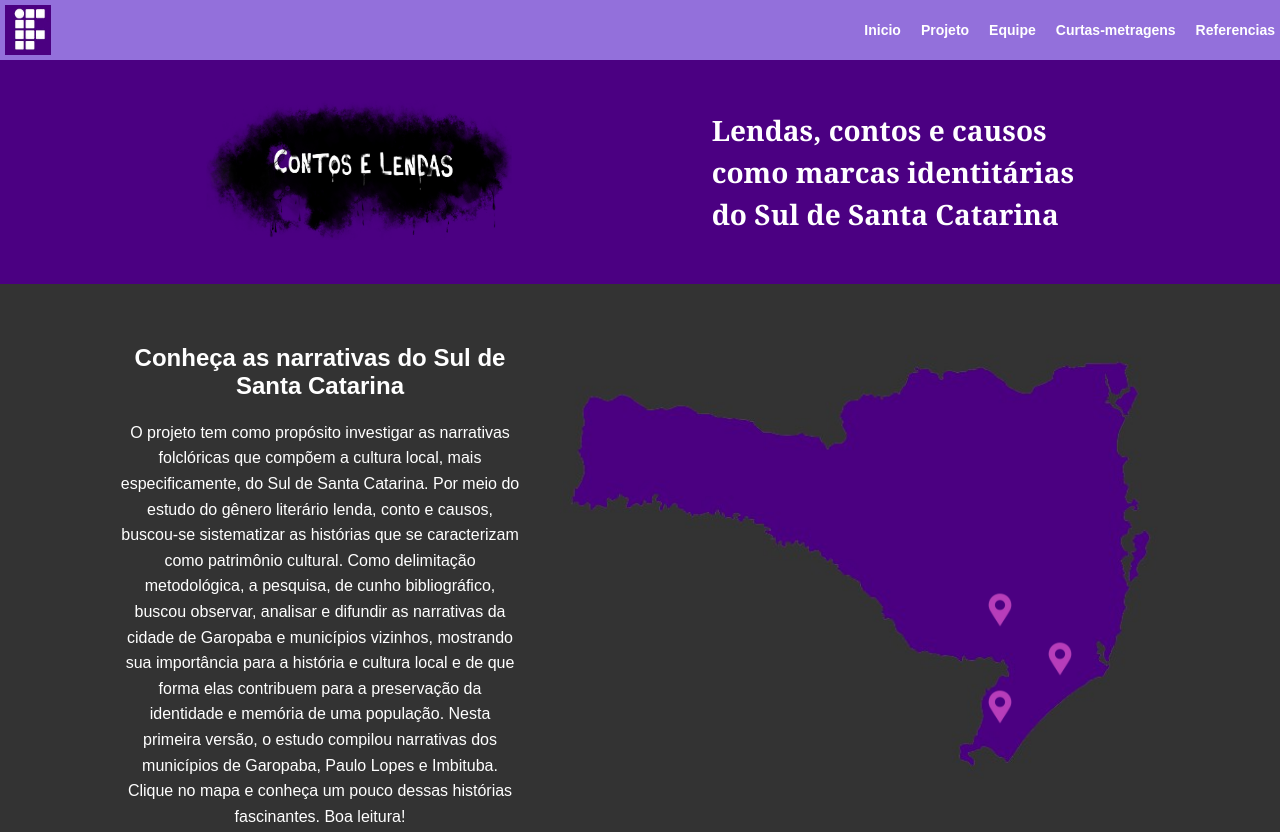
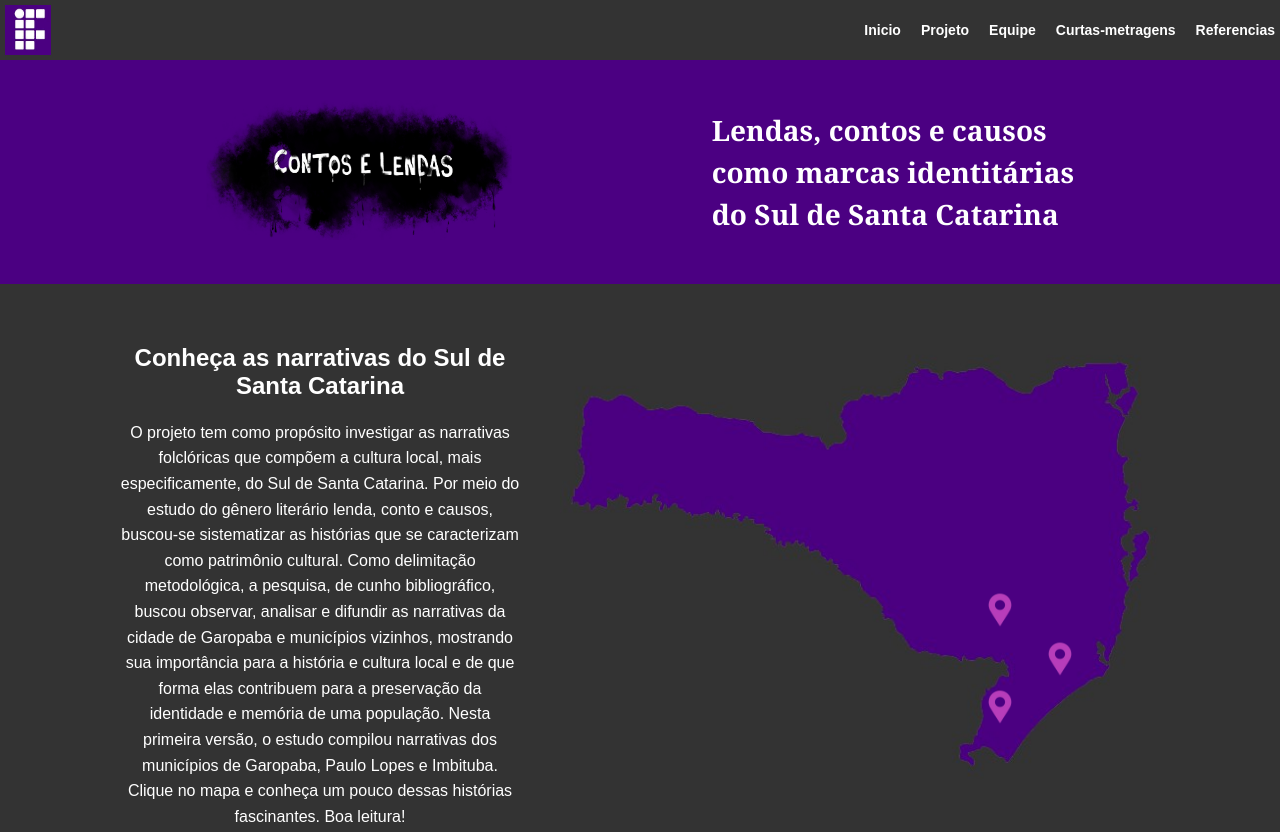
Before and after one commit to contoselendas/contos-e-lendas, a plain HTML site: page index.html in a window 1280 px wide. Shown: the top 832 px of the page. Drawn offline with Linux system fonts and the light colour scheme.

Commit message:
Update index.html

```diff
--- a/index.html
+++ b/index.html
@@ -13,7 +13,7 @@
             color: #fff;
         }
         .header {
-            background-color: #9370DB; /* Faixa roxa clara */
+            background-color: #333; /* Faixa */
             padding: 5px; /* Redução da altura */
             display: flex;
             justify-content: space-between;
```
